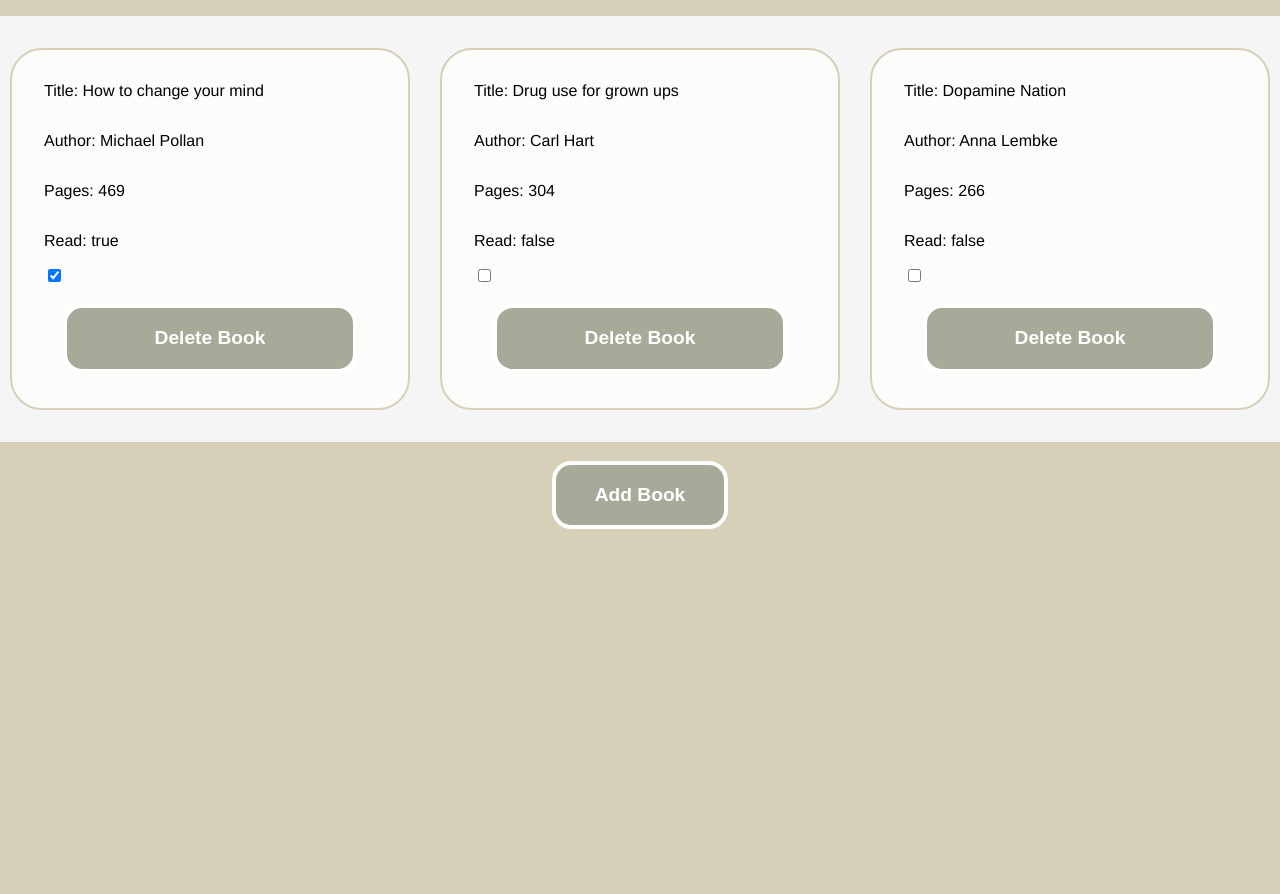
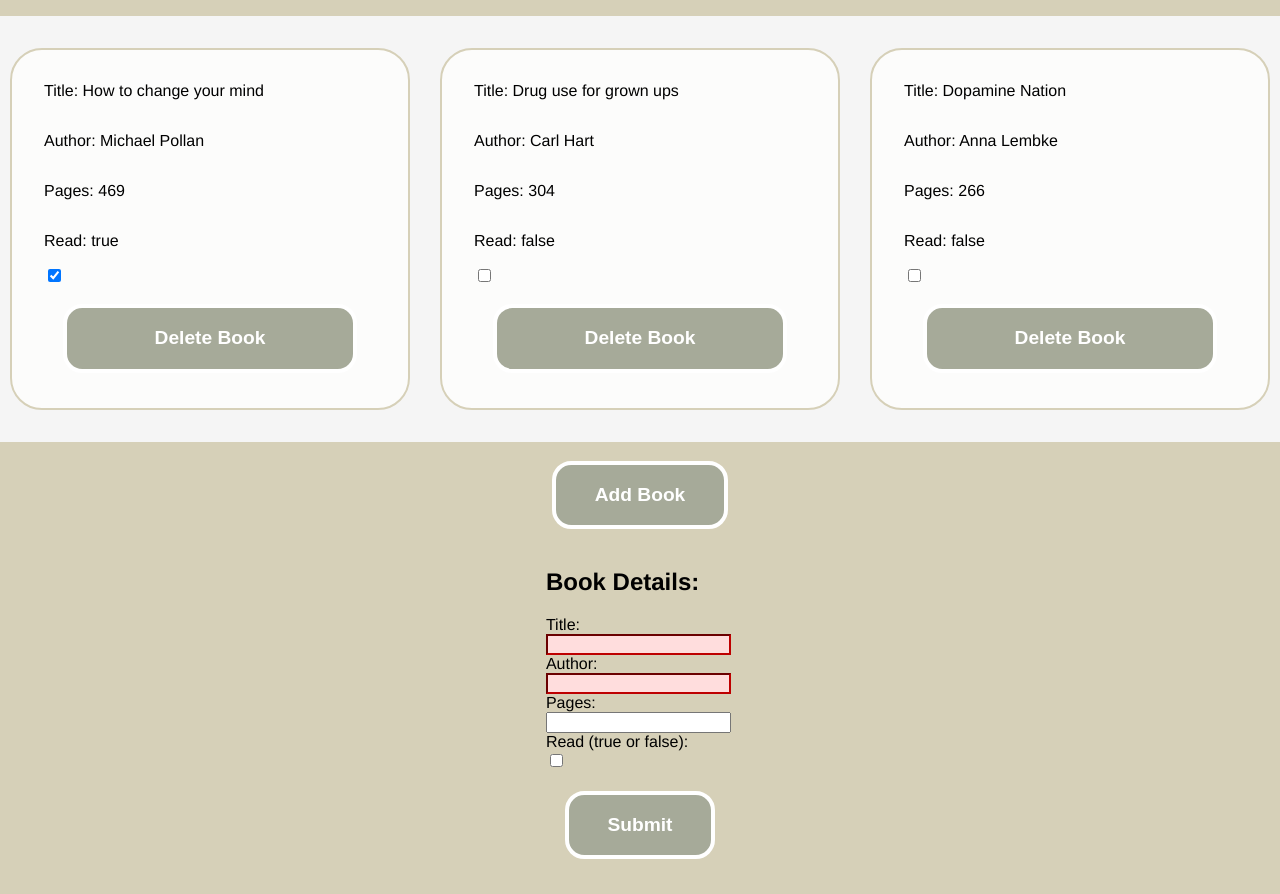
Before and after one commit to owen-addison/odin-library, a website: page index.html in a window 1280 px wide. Shown: the top 894 px of the page. Before the commit the page ends 800 px from the top, so only its background shows below. Drawn offline with Linux system fonts and the light colour scheme.

Commit message:
Organises form into container divs for styling

```diff
--- a/index.html
+++ b/index.html
@@ -18,23 +18,45 @@
             <button onclick="showForm()" id="add-book">Add Book</button>
         </div>
 
-        <form action="" id="book-form" style="display: none;">
+        <div id="form-bg" class="formBg hidden">
+          <form novalidate action="" id="book-form" class="form">
+              <h2>Book Details:</h2>
+              <div class="form-container">
+                <div class="row">
                   <label for="book-name">Title:</label>
+                  <div class="input-container">
                     <input type="text" name="book-name" id="book-name" required>
                     <span class="error" aria-live="polite" id="title-error"></span>
+                  </div>
+                </div>
 
+                <div class="row">
                   <label for="book-author">Author:</label>
+                  <div class="input-container">
                     <input type="text" name="book-author" id="book-author" required>
                     <span class="error" aria-live="polite" id="author-error"></span>
+                  </div>
+                </div>
 
+                <div class="row">
                   <label for="book-pages">Pages:</label>
+                  <div class="input-container">
                     <input type="text" name="book-pages" id="book-pages">
+                    <span></span>
+                  </div>
+                </div>
 
+                <div class="row">
                   <label for="book-read">Read (true or false):</label>
+                  <div class="input-container">
                     <input type="checkbox" name="book-read" id="book-read">
+                  </div>
+                </div>
+              </div>
 
               <button type="submit" id="submit">Submit</button>
           </form>
         </div>
+    </div>
   </body>
 </html>
```
Lines whose indentation alone changed are shown as unchanged.
